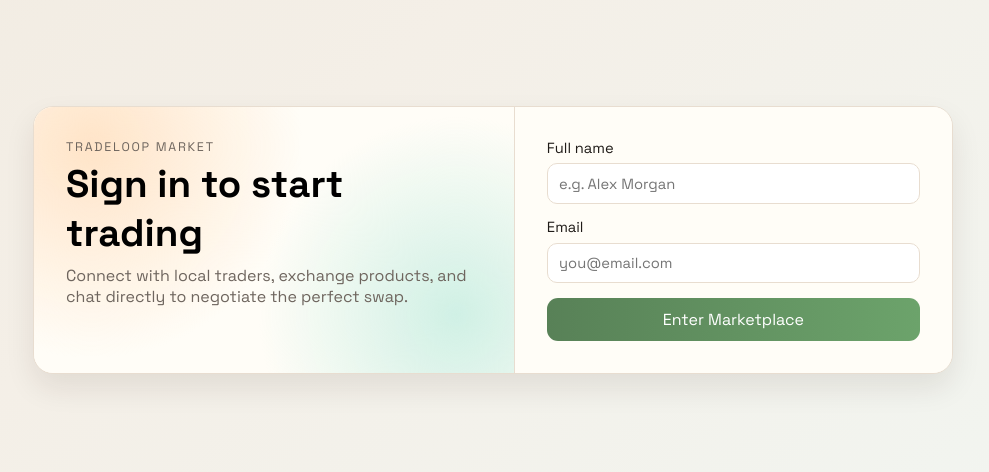
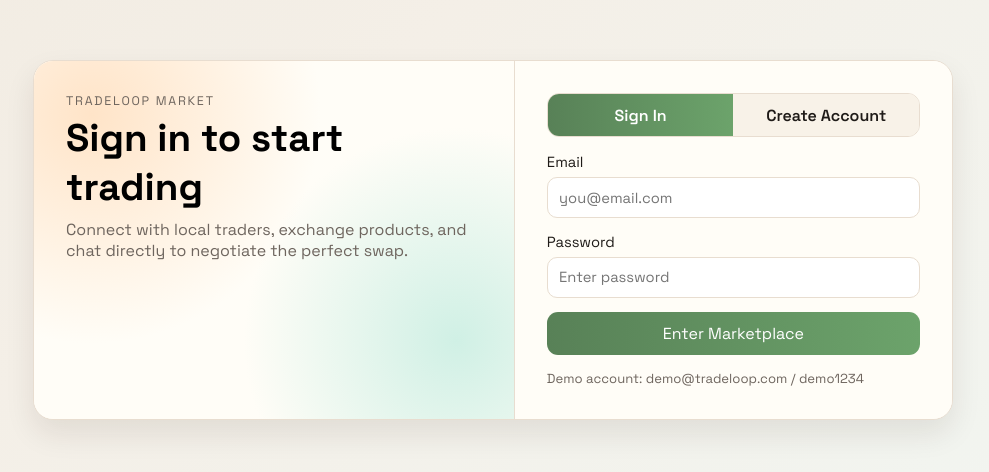
Before and after one commit to divjanar/SF-Hacks-2026, a React (Vite) app: page / in a window 1280 px wide. Shown: the part 160-632 px from the top of the page, without its empty margins (147-1136 px from the left). Built offline with nearby package versions, Linux system fonts and the light colour scheme.

Commit message:
Added login page UI

```diff
--- a/src/App.css
+++ b/src/App.css
@@ -44,12 +44,38 @@
   color: var(--muted);
 }
 
-.auth-form {
+.auth-form-wrap {
   padding: 2rem;
   display: grid;
   align-content: center;
+  gap: 1rem;
+  background: var(--surface);
+}
+
+.auth-tabs {
+  display: grid;
+  grid-template-columns: 1fr 1fr;
+  border: 1px solid var(--line);
+  border-radius: 12px;
+  overflow: hidden;
+}
+
+.auth-tabs button {
+  border: 0;
+  background: #f8f2e8;
+  color: var(--ink);
+  padding: 0.65rem 0.7rem;
+  font-weight: 600;
+}
+
+.auth-tabs button.active {
+  background: linear-gradient(90deg, var(--accent), #6ca36b);
+  color: #fff;
+}
+
+.auth-form {
+  display: grid;
   gap: 0.9rem;
-  background: var(--surface);
 }
 
 .auth-form label {
@@ -64,6 +90,18 @@
   border-radius: 10px;
   padding: 0.65rem 0.7rem;
   font: inherit;
+}
+
+.auth-message {
+  margin: 0;
+  color: #7a2f2a;
+  font-size: 0.86rem;
+}
+
+.auth-hint {
+  margin: 0;
+  color: var(--muted);
+  font-size: 0.82rem;
 }
 
 .auth-form button {
@@ -352,6 +390,10 @@ button {
     border-bottom: 1px solid var(--line);
   }
 
+  .auth-form-wrap {
+    padding: 1.2rem;
+  }
+
   .layout {
     grid-template-columns: 1fr;
   }
@@ -372,8 +414,8 @@ button {
   }
 
   .auth-hero,
-  .auth-form {
-    padding: 1.2rem;
+  .auth-form-wrap {
+    padding: 1rem;
   }
 
   .offer-row {
--- a/src/App.jsx
+++ b/src/App.jsx
@@ -86,8 +86,15 @@ const getSeededChats = (currentUser) => [
 
 function App() {
   const [isSignedIn, setIsSignedIn] = useState(false)
+  const [authMode, setAuthMode] = useState('signin')
+  const [accounts, setAccounts] = useState([
+    { name: 'Demo Trader', email: 'demo@tradeloop.com', password: 'demo1234' },
+  ])
   const [authName, setAuthName] = useState('')
   const [authEmail, setAuthEmail] = useState('')
+  const [authPassword, setAuthPassword] = useState('')
+  const [confirmPassword, setConfirmPassword] = useState('')
+  const [authError, setAuthError] = useState('')
   const [userName, setUserName] = useState('You')
 
   const [categoryFilter, setCategoryFilter] = useState('All')
@@ -113,14 +120,60 @@ function App() {
   const activeChat = chats.find((chat) => chat.id === activeChatId)
   const activeListing = listings.find((listing) => listing.id === activeChat?.listingId)
 
+  const switchAuthMode = (mode) => {
+    setAuthMode(mode)
+    setAuthError('')
+  }
+
   const handleSignIn = (event) => {
     event.preventDefault()
-    const trimmedName = authName.trim()
-    const nextName = trimmedName || 'You'
-    setUserName(nextName)
-    setChats(getSeededChats(nextName))
+    const email = authEmail.trim().toLowerCase()
+    const account = accounts.find((item) => item.email.toLowerCase() === email)
+
+    if (!account || account.password !== authPassword) {
+      setAuthError('Invalid email or password.')
+      return
+    }
+
+    setUserName(account.name || 'You')
+    setChats(getSeededChats(account.name || 'You'))
     setActiveChatId(101)
+    setAuthError('')
     setIsSignedIn(true)
+  }
+
+  const handleCreateAccount = (event) => {
+    event.preventDefault()
+    const name = authName.trim()
+    const email = authEmail.trim().toLowerCase()
+
+    if (!name || !email || !authPassword) {
+      setAuthError('Please fill in all fields.')
+      return
+    }
+
+    if (authPassword.length < 6) {
+      setAuthError('Password must be at least 6 characters.')
+      return
+    }
+
+    if (authPassword !== confirmPassword) {
+      setAuthError('Passwords do not match.')
+      return
+    }
+
+    const exists = accounts.some((account) => account.email.toLowerCase() === email)
+    if (exists) {
+      setAuthError('An account with this email already exists.')
+      return
+    }
+
+    setAccounts((prev) => [...prev, { name, email, password: authPassword }])
+    setAuthMode('signin')
+    setAuthName('')
+    setAuthPassword('')
+    setConfirmPassword('')
+    setAuthError('Account created. Sign in to continue.')
   }
 
   const startTradeChat = (listing) => {
@@ -210,14 +263,57 @@ function App() {
         <section className="auth-card panel">
           <div className="auth-hero">
             <p className="eyebrow">TradeLoop Market</p>
-            <h1>Sign in to start trading</h1>
+            <h1>{authMode === 'signin' ? 'Sign in to start trading' : 'Create your trader account'}</h1>
             <p>
               Connect with local traders, exchange products, and chat directly to negotiate the
               perfect swap.
             </p>
           </div>
 
+          <div className="auth-form-wrap">
+            <div className="auth-tabs">
+              <button
+                type="button"
+                className={authMode === 'signin' ? 'active' : ''}
+                onClick={() => switchAuthMode('signin')}
+              >
+                Sign In
+              </button>
+              <button
+                type="button"
+                className={authMode === 'signup' ? 'active' : ''}
+                onClick={() => switchAuthMode('signup')}
+              >
+                Create Account
+              </button>
+            </div>
+
+            {authMode === 'signin' ? (
               <form className="auth-form" onSubmit={handleSignIn}>
+                <label>
+                  Email
+                  <input
+                    type="email"
+                    placeholder="you@email.com"
+                    value={authEmail}
+                    onChange={(event) => setAuthEmail(event.target.value)}
+                  />
+                </label>
+                <label>
+                  Password
+                  <input
+                    type="password"
+                    placeholder="Enter password"
+                    value={authPassword}
+                    onChange={(event) => setAuthPassword(event.target.value)}
+                  />
+                </label>
+                {authError && <p className="auth-message">{authError}</p>}
+                <button type="submit">Enter Marketplace</button>
+                <p className="auth-hint">Demo account: demo@tradeloop.com / demo1234</p>
+              </form>
+            ) : (
+              <form className="auth-form" onSubmit={handleCreateAccount}>
                 <label>
                   Full name
                   <input
@@ -236,8 +332,29 @@ function App() {
                     onChange={(event) => setAuthEmail(event.target.value)}
                   />
                 </label>
-            <button type="submit">Enter Marketplace</button>
+                <label>
+                  Password
+                  <input
+                    type="password"
+                    placeholder="At least 6 characters"
+                    value={authPassword}
+                    onChange={(event) => setAuthPassword(event.target.value)}
+                  />
+                </label>
+                <label>
+                  Confirm password
+                  <input
+                    type="password"
+                    placeholder="Re-enter password"
+                    value={confirmPassword}
+                    onChange={(event) => setConfirmPassword(event.target.value)}
+                  />
+                </label>
+                {authError && <p className="auth-message">{authError}</p>}
+                <button type="submit">Create Account</button>
               </form>
+            )}
+          </div>
         </section>
       </div>
     )
```
Lines whose indentation alone changed are shown as unchanged.
